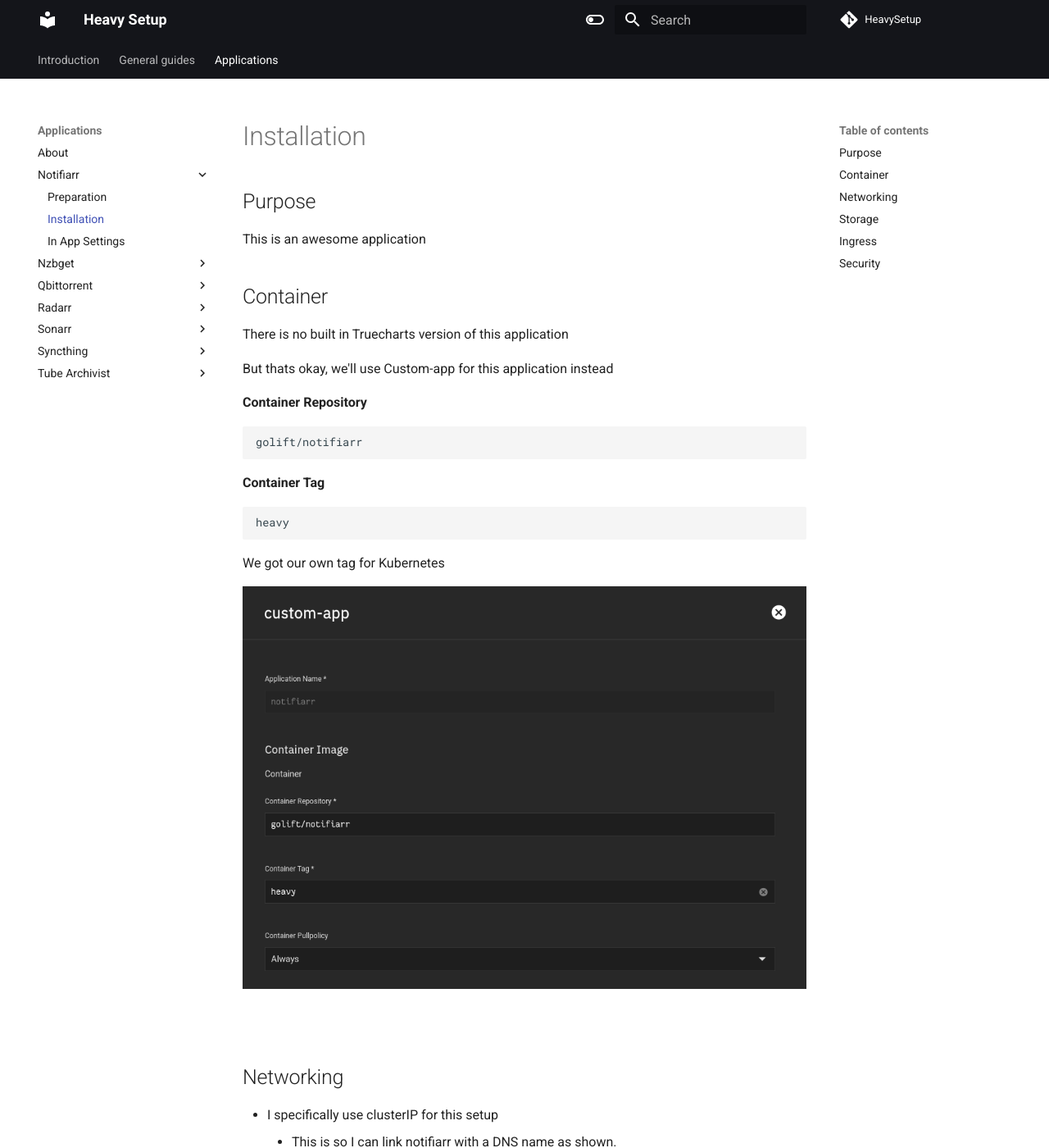
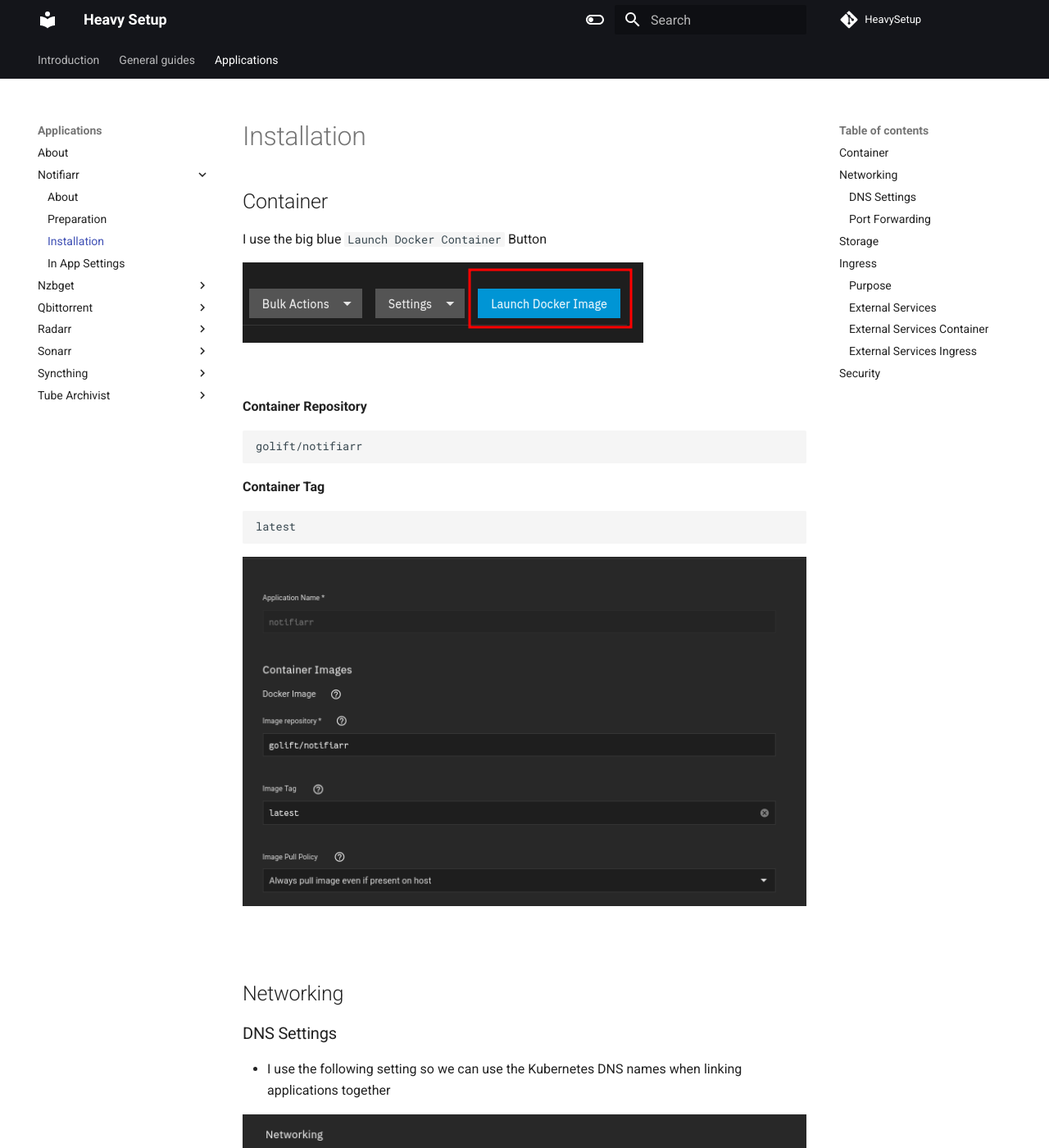
Before and after one commit to Heavybullets8/HeavySetup, an MkDocs documentation site: the page built from docs/applications/notifiarr/installation.md, in a window 1280 px wide and 1400 px high. Shown: the whole window at 82% size. Built offline with MkDocs 1.6.1 and Material for MkDocs 9.7.7, drawn with Linux system fonts in a browser that asks for light colours; comment, search, counter and statistics services are not loaded; some of the changed text lies outside the part shown.

Commit message:
fix Notifiarr installation guide

````diff
--- a/docs/applications/notifiarr/installation.md
+++ b/docs/applications/notifiarr/installation.md
@@ -1,12 +1,10 @@
-## Purpose
-
-This is an awesome application
-
 ## Container
 
-There is no built in Truecharts version of this application
+I use the big blue `Launch Docker Container` Button
 
-But thats okay, we'll use Custom-app for this application instead
+![!Networking: NZBGet](images/launch-docker-image.png)
+
+<br />
 
 **Container Repository**
 
@@ -17,10 +15,8 @@
 **Container Tag**
 
 ```
-heavy
+latest
 ```
-
-We got our own tag for Kubernetes
 
 ![!Networking: NZBGet](images/container.png)
 
@@ -28,30 +24,70 @@
 
 ## Networking
 
-- I specifically use clusterIP for this setup
-    - This is so I can link notifiarr with a DNS name as shown.
+### DNS Settings
 
-![!Networking: NZBGet](images/networking_site.png)
+- I use the following setting so we can use the Kubernetes DNS names when linking applications together
 
 ![!Networking: NZBGet](images/networking.png)
+
+
+### Port Forwarding
+
+Container Port
+```
+54544
+```
+Node Port
+```
+54544
+```
+
+Protocol
+```
+UDP
+```
+We cannot use Ports Lower than 9000, which is why I did not use the default `5454` port as suggested in their documentation
+![!Networking: NZBGet](images/networking1.png)
+
 
 <br />
 
 ## Storage
 
-![!Networking: NZBGet](images/storage_config.png)
-
-- It's important to set the mountpath as /config
+- It's important to set the mountpath as `/config`
 - Set the path to the directory that contains your config file that you created in `Preparation`
 
-![!Networking: NZBGet](images/storage_config1.png)
+![!Networking: NZBGet](images/storage_config.png)
 
 
 <br />
 
 ## Ingress
 
+### Purpose
+
+We want to link `external services` to notifiarr so we can use a domain name when connecting their site to our client as shown:
+
+![!Networking: NZBGet](images/networking_site.png)
+
+### External Services
+
+You will need to launch an `external services` application, offered by Truecharts
+
+[External-Services Documentation](https://truecharts.org/manual/Quick-Start%20Guides/11-external-services/)
+
 ![!Networking: NZBGet](images/ingress.png)
+
+### External Services Container
+
+`External Service IP` is the local IP address of your Truenas SCALE server
+
+`Service Port` is the [port used by Notifiarr](https://heavysetup.info/HeavySetup/applications/notifiarr/installation/#port-forwarding)
+![!Networking: NZBGet](images/ingress-container.png)
+
+### External Services Ingress
+
+![!Networking: NZBGet](images/ingress-ingress.png)
 
 <br />
 
````
Also changed, not shown: docs/applications/notifiarr/about.md (added, +47 -0 lines), docs/applications/notifiarr/.pages, docs/applications/notifiarr/images/container.png, docs/applications/notifiarr/images/ingress-container.png (added), docs/applications/notifiarr/images/ingress-ingress.png (added), docs/applications/notifiarr/images/ingress.png, docs/applications/notifiarr/images/launch-docker-image.png (added), docs/applications/notifiarr/images/networking.png, docs/applications/notifiarr/images/networking1.png (added), docs/applications/notifiarr/images/networking_site.png, docs/applications/notifiarr/images/storage_config.png.
